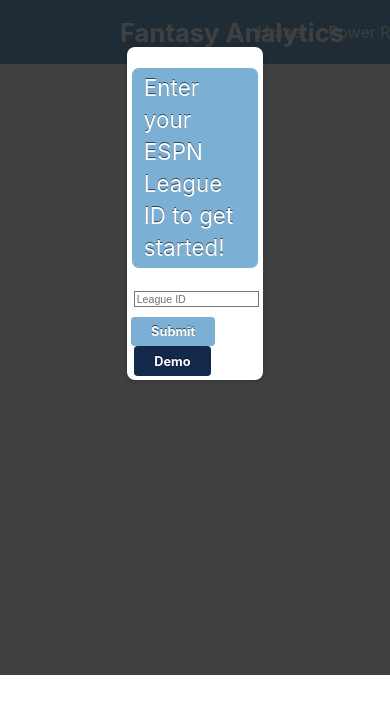
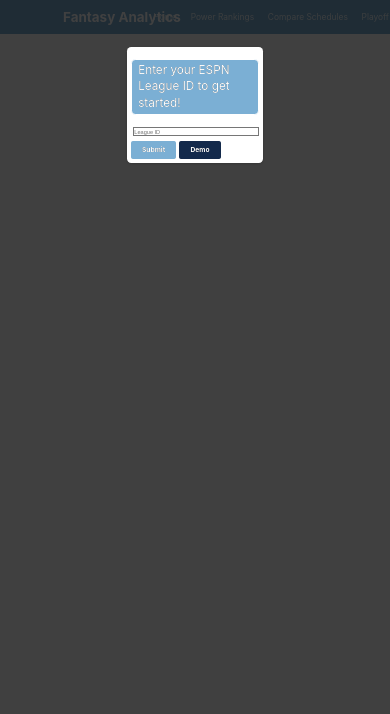
Before and after one commit to stephrb/Fantasy-Project, a React (Create React App) app in the folder fba-frontend/: page / in a window 390 px wide. Shown: the top 714 px of the page. Built offline with nearby package versions, Linux system fonts and the light colour scheme.

Commit message:
screen size adjustments

```diff
--- a/fba-frontend/src/components/ui/Backdrop.module.css
+++ b/fba-frontend/src/components/ui/Backdrop.module.css
@@ -3,7 +3,7 @@
   z-index: 1;
   background-color: rgba(0, 0, 0, 0.75);
   width: 100%;
-  height: 100vh;
+  height: 100%;
   top: 0;
   left: 0;
 }
--- a/fba-frontend/src/index.css
+++ b/fba-frontend/src/index.css
@@ -1,6 +1,47 @@
+@media (max-width: 1920px) {
+  body {
+    zoom: 100%;
+  }
+}
+@media (max-width: 1600px) {
+  body {
+    zoom: 80%;
+  }
+}
+
 @media (max-width: 1400px) {
   body {
-    zoom: 80%;
+    zoom: 70%;
+  }
+}
+
+@media (max-width: 1200px) {
+  body {
+    zoom: 62%;
+  }
+}
+
+@media (max-width: 1000px) {
+  body {
+    zoom: 55%;
+  }
+}
+
+@media (max-width: 900px) {
+  body {
+    zoom: 50%;
+  }
+}
+
+@media (max-width: 825px) {
+  body {
+    zoom: 47%;
+  }
+}
+
+@media (max-width: 775px) {
+  body {
+    zoom: 42%;
   }
 }
 
```
